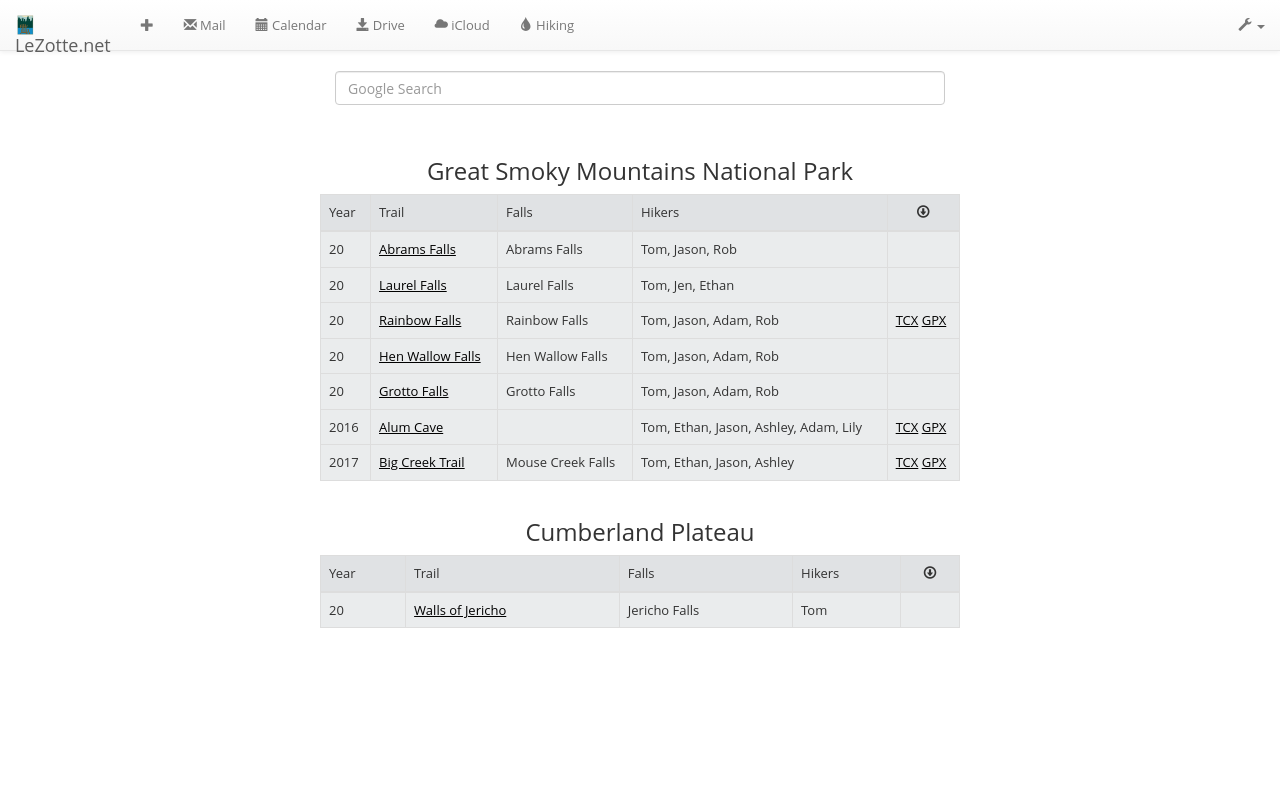
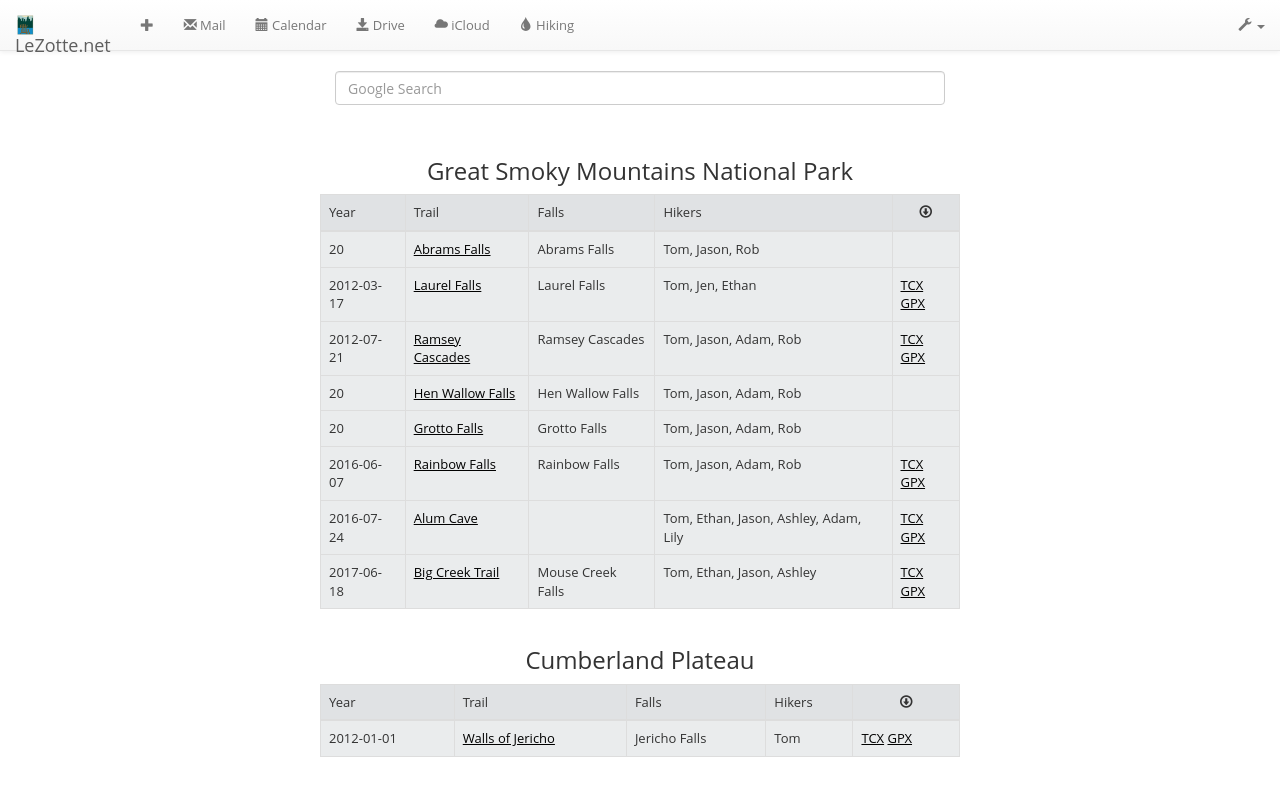
Before and after one commit to tlezotte/lezotte, a Jekyll site: the page built from hiking.html, in a window 1280 px wide. Shown: the top 796 px of the page. Built offline with Jekyll 4.4.1, drawn with Linux system fonts in a browser that asks for light colours; nearby versions of some CDN libraries.

Commit message:
found more trail data

```diff
--- a/hiking.html
+++ b/hiking.html
@@ -38,16 +38,16 @@ layout: default
                     <td></td>
                 </tr>
                 <tr>
-                    <td>20</td>
+                    <td>2012-03-17</td>
                     <td><a href="http://www.hikinginthesmokys.com/laurel.htm" target="hike">Laurel Falls</a></td>
                     <td>Laurel Falls</td>
                     <td>Tom, Jen, Ethan</td>
-                    <td></td>
+                    <td><a href="gps/Laurel_Falls.tcx">TCX</a> <a href="gps/Laurel_Falls.gpx">GPX</a></td>
                 </tr>
                 <tr>
-                    <td>20</td>
-                    <td><a href="http://www.hikinginthesmokys.com/rainbow.htm" target="hike">Rainbow Falls</a></td>
-                    <td>Rainbow Falls</td>
+                    <td>2012-07-21</td>
+                    <td><a href="http://www.hikinginthesmokys.com/rainbow.htm" target="hike">Ramsey Cascades</a></td>
+                    <td>Ramsey Cascades</td>
                     <td>Tom, Jason, Adam, Rob</td>
                     <td><a href="gps/Rainbow_Falls_Trail.tcx">TCX</a> <a href="gps/Rainbow_Falls_Trail.gpx">GPX</a></td>
                 </tr>
@@ -66,14 +66,21 @@ layout: default
                     <td></td>
                 </tr>
                 <tr>
-                    <td>2016</td>
+                    <td>2016-06-07</td>
+                    <td><a href="http://www.hikinginthesmokys.com/rainbow.htm" target="hike">Rainbow Falls</a></td>
+                    <td>Rainbow Falls</td>
+                    <td>Tom, Jason, Adam, Rob</td>
+                    <td><a href="gps/Rainbow_Falls_Trail.tcx">TCX</a> <a href="gps/Rainbow_Falls_Trail.gpx">GPX</a></td>
+                </tr>
+                <tr>
+                    <td>2016-07-24</td>
                     <td><a href="http://www.hikinginthesmokys.com/alumcave.htm" target="hike">Alum Cave</a></td>
                     <td></td>
                     <td>Tom, Ethan, Jason, Ashley, Adam, Lily</td>
                     <td><a href="gps/Alum_Cave.tcx">TCX</a> <a href="gps/Alum_Cave.gpx">GPX</a></td>
                 </tr>
                 <tr>
-                    <td>2017</td>
+                    <td>2017-06-18</td>
                     <td><a href="http://www.hikinginthesmokys.com/mouse.htm" target="hike">Big Creek Trail</a></td>
                     <td>Mouse Creek Falls</td>
                     <td>Tom, Ethan, Jason, Ashley</td>
@@ -95,11 +102,11 @@ layout: default
             </thead>
             <tbody>
                 <tr>
-                    <td>20</td>
+                    <td>2012-01-01</td>
                     <td><a href="https://www.nature.org/ourinitiatives/regions/northamerica/unitedstates/tennessee/placesweprotect/walls-of-jericho.xml" target="hike">Walls of Jericho</a></td>
                     <td>Jericho Falls</td>
                     <td>Tom</td>
-                    <td></td>
+                    <td><a href="gps/Walls_of_Jericho.tcx">TCX</a> <a href="gps/Walls_of_Jericho.gpx">GPX</a></td>
                 </tr>
             </tbody>
         </table>
```
Also changed, not shown: 8 other files.
